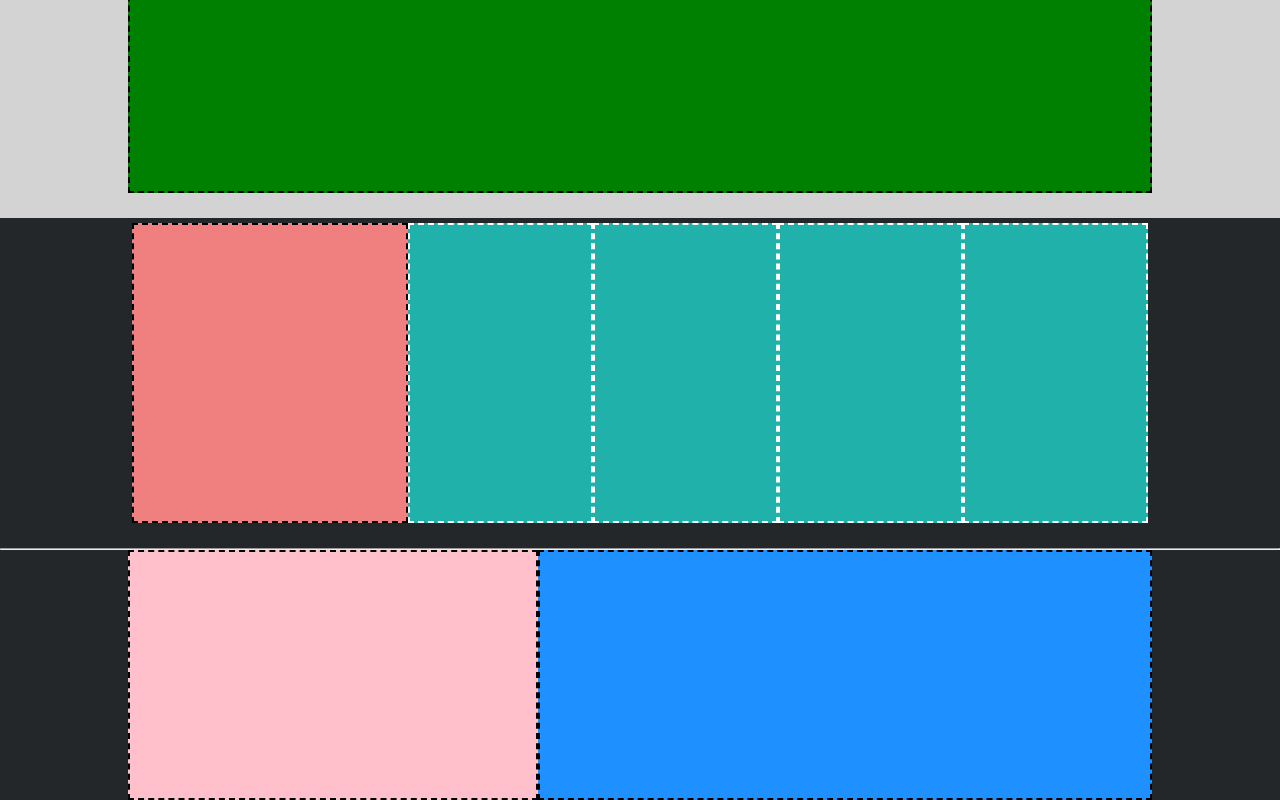
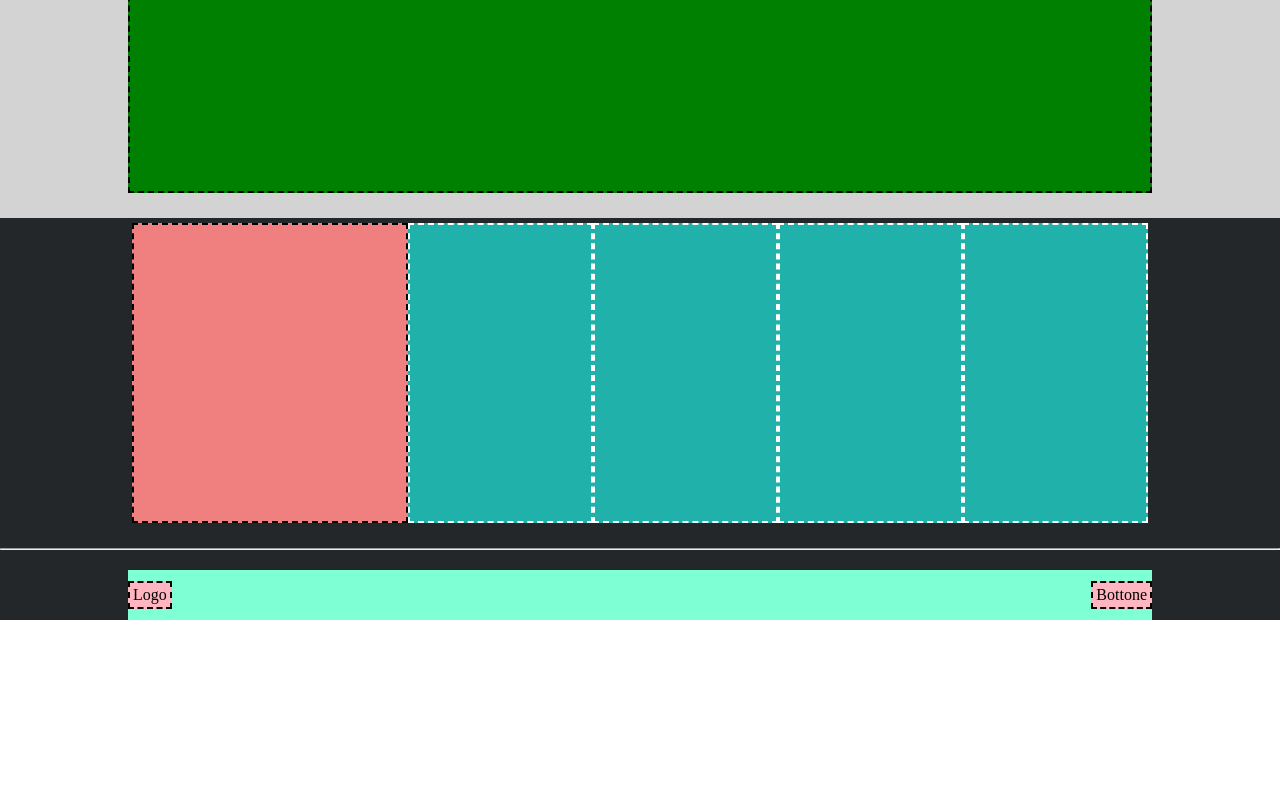
Before and after one commit to AndreaRaga56/htmlcss-struttura-discord, a plain HTML site: page index.html in a window 1280 px wide. Shown: the part 1582-2382 px from the top of the page. After the commit the page ends 2202 px from the top, so only its background shows below. Drawn offline with Linux system fonts and the light colour scheme.

Commit message:
feat footer

```diff
--- a/css/style.css
+++ b/css/style.css
@@ -114,7 +114,7 @@
  }
 
  .dark-grey-bg-flex.A {
-   min-height: 50px;
+   min-height: 70px;
    align-items: flex-end;
  }
 
@@ -134,3 +134,17 @@
  hr{
    color: white;
  }
+
+ .big-conteiner.verde-acqua{
+   background-color: #7FFFD4;
+   align-items: center;
+   min-height: 50px;
+   justify-content: space-between;
+
+ }
+
+ .item.logo-bottone{
+   min-height: 1rem;
+   padding: 3px;
+   background-color: #FFB6C1;
+ }
--- a/index.html
+++ b/index.html
@@ -65,9 +65,9 @@
     <footer>
 
         <div class="dark-grey-bg-flex A">
-            <div class="big-conteiner">
-                <div class="item pink"></div>
-                <div class="item blu"></div>
+            <div class="big-conteiner verde-acqua">
+                <div class="item logo-bottone">Logo</div>
+                <div class="item logo-bottone">Bottone</div>
             </div>
         </div>
 
```
